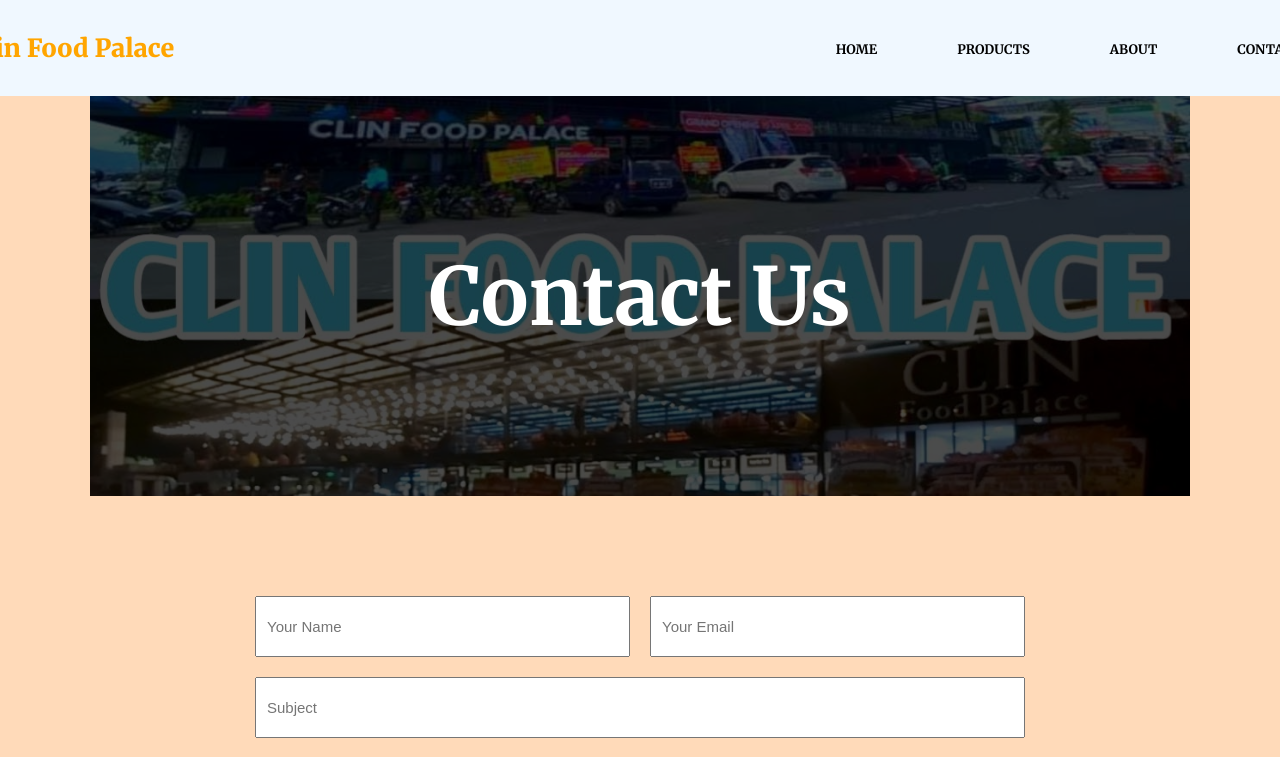
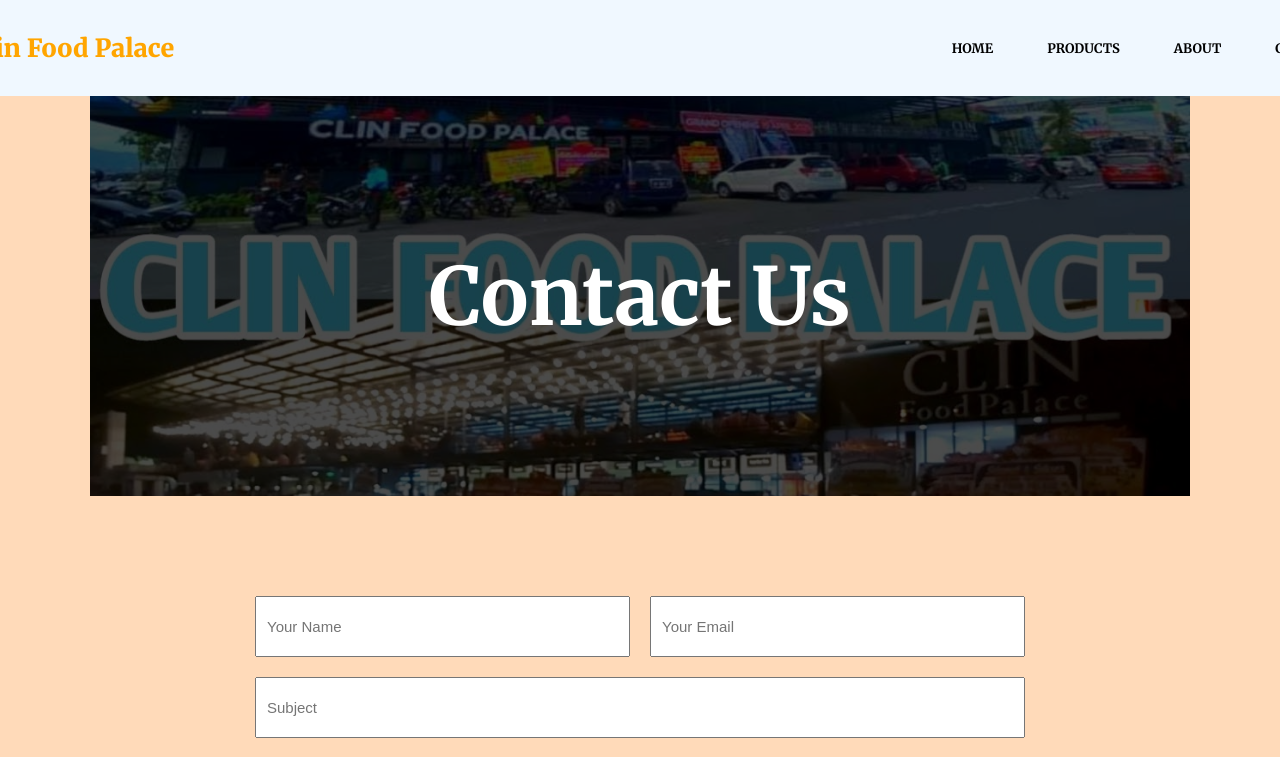
Before and after one commit to venalukstudent/finalfrontend, a React (Create React App) app: page /contact in a window 1280 px wide. Shown: the top 757 px of the page. Built offline with nearby package versions, Linux system fonts and the light colour scheme; the HTML template or start-up script is replaced by a standard one.

Commit message:
add hover on navbar

```diff
--- a/src/components/Nav/Nav.css
+++ b/src/components/Nav/Nav.css
@@ -81,3 +81,44 @@
     z-index: 10;
   }
 }
+
+@keyframes textAnimation {
+  0% {
+    transform: translateY(10px);
+    opacity: 0;
+  }
+  100% {
+    transform: translateY(0);
+    opacity: 1;
+  }
+}
+
+.nav-links li a {
+  text-decoration: none;
+  color: #000;
+  padding: 5px 10px;
+  border: 2px solid transparent;
+  transition: all 0.3s ease;
+  display: inline-block;
+  animation: textAnimation 0.5s ease-out;
+}
+
+.nav-links li a:hover {
+  border-color: #ff8000;
+  color: #ff8000;
+  transform: scale(1.05);
+}
+
+/* Tambahkan delay untuk setiap link */
+.nav-links li:nth-child(1) a {
+  animation-delay: 0.1s;
+}
+.nav-links li:nth-child(2) a {
+  animation-delay: 0.2s;
+}
+.nav-links li:nth-child(3) a {
+  animation-delay: 0.3s;
+}
+.nav-links li:nth-child(4) a {
+  animation-delay: 0.4s;
+}
```
